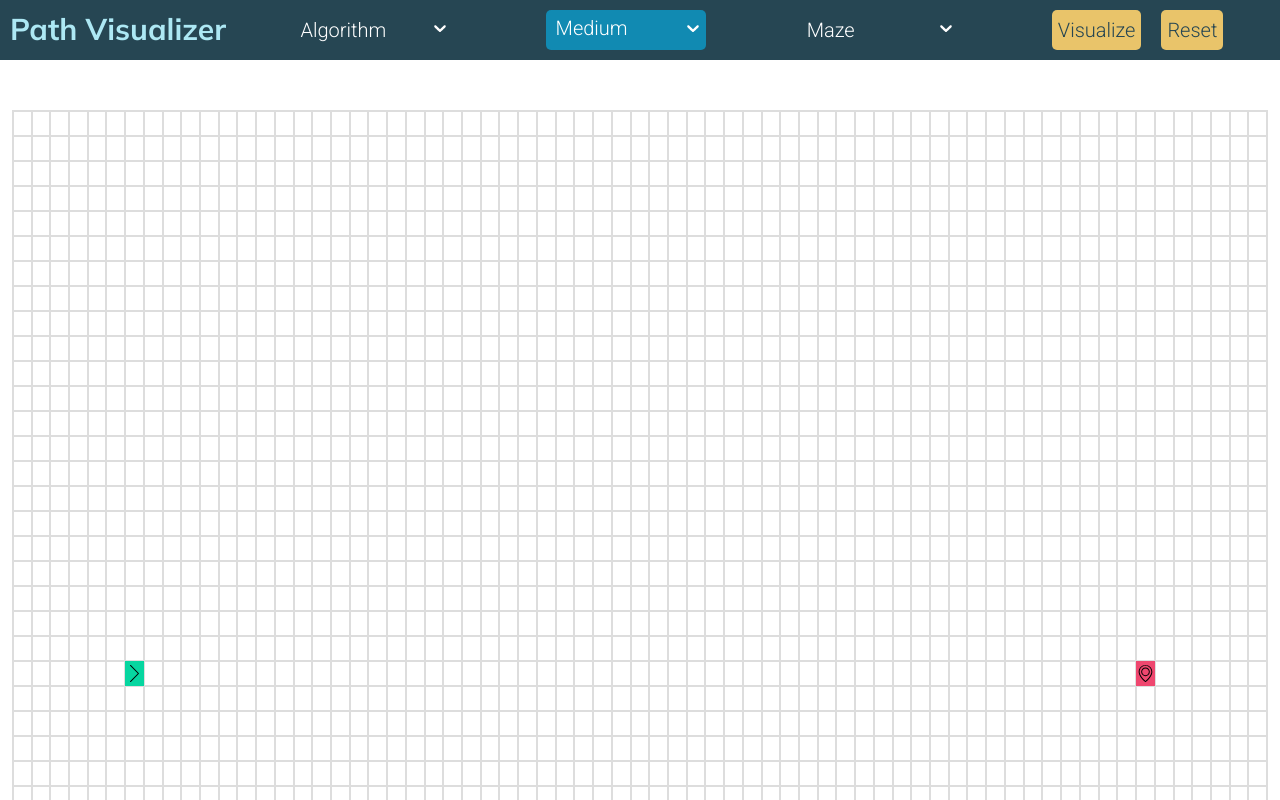
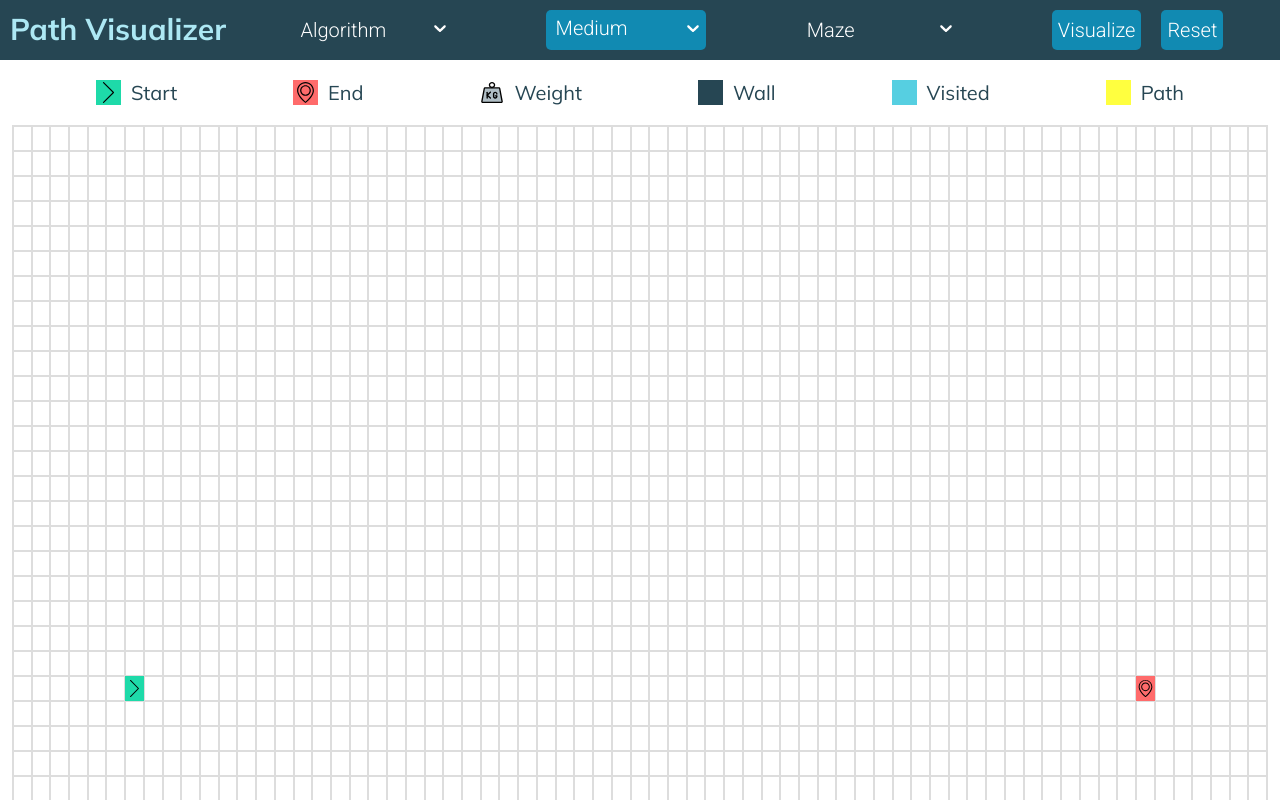
Before and after one commit to yesean/pathmazer, a React (Create React App) app: page / in a window 1280 px wide. Shown: the top 800 px of the page. Built offline with nearby package versions, Linux system fonts and the light colour scheme.

Commit message:
update styling

```diff
--- a/src/components/App.js
+++ b/src/components/App.js
@@ -2,6 +2,10 @@ import React, { useState } from 'react';
 import './../styles/App.css';
 import Grid from './Grid.js';
 import TopBar from './TopBar.js';
+import Legend from './Legend.js';
+import weight from './../images/weight.svg';
+import start from './../images/start.svg';
+import end from './../images/end.svg';
 
 function App() {
   const initialGrid = new Array(Grid.SIZE).fill(Grid.DEFAULT_SQ);
@@ -18,6 +22,30 @@ function App() {
   const [isAnimatingFinished, setIsAnimatingFinished] = useState(false);
   const [startSq, setStartSq] = useState(Grid.INITIAL_START);
   const [endSq, setEndSq] = useState(Grid.INITIAL_END);
+
+  const legends = [
+    {
+      name: 'Start',
+      img: start,
+    },
+    {
+      name: 'End',
+      img: end,
+    },
+    {
+      name: 'Weight',
+      img: weight,
+    },
+    {
+      name: 'Wall',
+    },
+    {
+      name: 'Visited',
+    },
+    {
+      name: 'Path',
+    },
+  ];
 
   const resetGrid = () => {
     console.log('resetting grid');
@@ -50,6 +78,11 @@ function App() {
         setStartSq={setStartSq}
         setEndSq={setEndSq}
       />
+      <div className='legendsContainer'>
+        {legends.map((legend) => (
+          <Legend name={legend.name} img={legend.img} />
+        ))}
+      </div>
       <Grid.Grid
         grid={grid}
         setGrid={setGrid}
--- /dev/null
+++ b/src/components/Legend.js
@@ -0,0 +1,17 @@
+import React from 'react';
+import './../styles/Legend.css';
+
+const Legend = ({ name, img }) => {
+  return (
+    <span className='legendContainer'>
+      <span className={`legend ${name}Legend`}>
+        {img && (
+          <img className='legendImg' src={img} alt={img} draggable='false' />
+        )}
+      </span>
+      <span className='legendText'>{name}</span>
+    </span>
+  );
+};
+
+export default Legend;
--- a/src/styles/App.css
+++ b/src/styles/App.css
@@ -1,3 +1,6 @@
+@import url('https://fonts.googleapis.com/css2?family=Mulish:wght@400;700&display=swap');
+@import url('https://fonts.googleapis.com/css2?family=Roboto:wght@300;500&display=swap');
+
 body {
   margin: auto;
 }
@@ -9,20 +12,19 @@ body {
   font-family: Helvetica, sans-serif;
   display: flex;
   flex-direction: column;
-  justify-content: space-between ;
+  justify-content: space-between;
 }
 
-.run {
+.legendsContainer {
   margin: auto;
+  display: flex;
+  flex-wrap: wrap;
+  justify-content: space-evenly;
+  width: 100%;
+  height: 100%;
+  max-width: 1675px;
+  color: rgb(38, 70, 83);
+  font-family: 'Mulish', sans-serif;
+  font-weight: 300;
+  font-size: 20px;
 }
-
-.buttons {
-  width: 90%;
-  display: flex;
-  justify-content: space-around;
-}
-
-.buttons button {
-  width: 150px;
-  height: 40px;
-}
--- a/src/styles/Grid.css
+++ b/src/styles/Grid.css
@@ -1,5 +1,5 @@
 .grid {
-  margin: 50px auto;
+  margin: 0px auto 10px auto;
   padding: 0px;
   display: grid;
   max-width: 98vw;
@@ -11,12 +11,3 @@
 .grid:hover {
   cursor: cell;
 }
-
-.squareContainer {
-  width: 100%;
-  height: 100%;
-  display: flex;
-  list-style-type: none;
-  justify-content: center;
-  user-select: none;
-}
--- /dev/null
+++ b/src/styles/Legend.css
@@ -0,0 +1,46 @@
+.legendContainer {
+  margin: 15px;
+  display: flex;
+  justify-content: space-evenly;
+  align-items: center;
+}
+
+.legend {
+  width: 25px;
+  height: 25px;
+  margin: 5px;
+  display: flex;
+}
+
+.legendImg {
+  width: 85%;
+  height: 85%;
+  margin: auto;
+}
+
+.legendText {
+  line-height: 25px;
+  height: 25px;
+  margin: auto 5px;
+  user-select: none;
+}
+
+.StartLegend {
+  background-color: rgb(6, 214, 160, 0.9);
+}
+
+.EndLegend {
+  background-color: rgb(255, 107, 107);
+}
+
+.WallLegend {
+  background-color: rgb(38, 70, 83);
+}
+
+.VisitedLegend {
+  background-color: rgb(86, 207, 225);
+}
+
+.PathLegend {
+  background-color: rgb(255, 255, 63);
+}
--- a/src/styles/Square.css
+++ b/src/styles/Square.css
@@ -55,11 +55,11 @@
 }
 
 .startSquare {
-  background-color: rgb(6, 214, 160);
+  background-color: rgb(6, 214, 160, 0.9);
 }
 
 .endSquare {
-  background-color: rgb(239, 71, 111);
+  background-color: rgb(255, 107, 107);
 }
 
 @keyframes wall {
@@ -191,6 +191,6 @@
 
 .pathFinishedSquare,
 .pathFinishedWeightSquare {
-  background-color: yellow;
+  background-color: rgb(255, 255, 63);
   margin: auto;
 }
--- a/src/styles/TopBar.css
+++ b/src/styles/TopBar.css
@@ -59,24 +59,24 @@
 }
 
 .topBarButton {
-  color: rgb(38, 70, 83);
-  background-color: rgb(233, 196, 106);
+  background-color: rgb(17, 138, 178);
+  color: white;
 }
 
 .topBarButton:hover {
   cursor: pointer;
-  background-color: rgb(42, 157, 143);
-  color: white;
+  background-color: rgb(6, 214, 160, 0.9);
+  color: rgb(38, 70, 83);
 }
 
 .resetButton:hover {
-  background-color: rgb(231, 111, 81);
+  background-color: rgb(255, 107, 107);
 }
 
 .topBarButtonWhileAnimating,
 .topBarButtonWhileAnimating:hover {
-  background-color: rgb(233, 196, 106);
-  color: rgb(38, 70, 83);
+  background-color: rgb(17, 138, 178);
+  color: white;
 }
 
 .topBarButton:focus,
```
